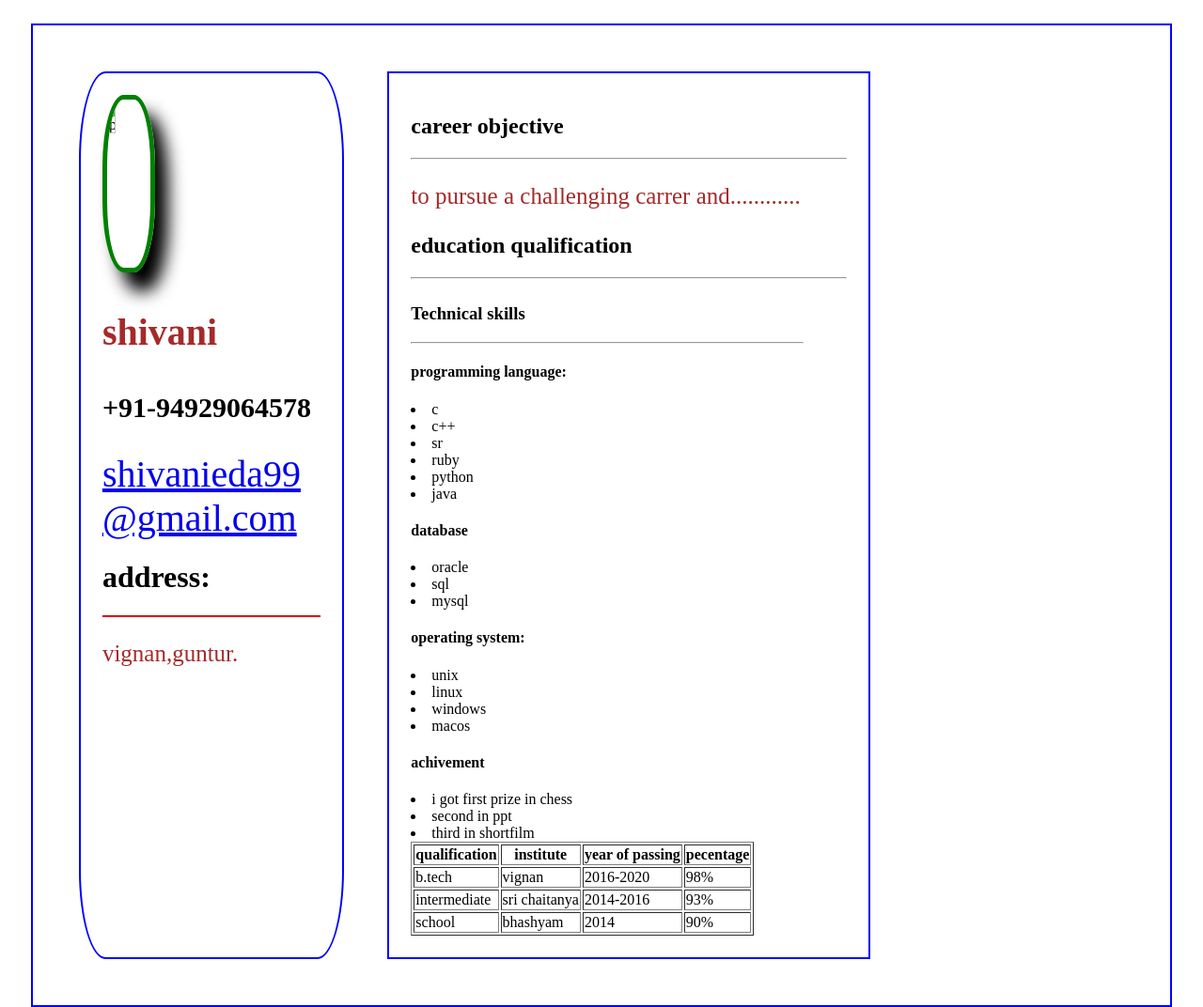
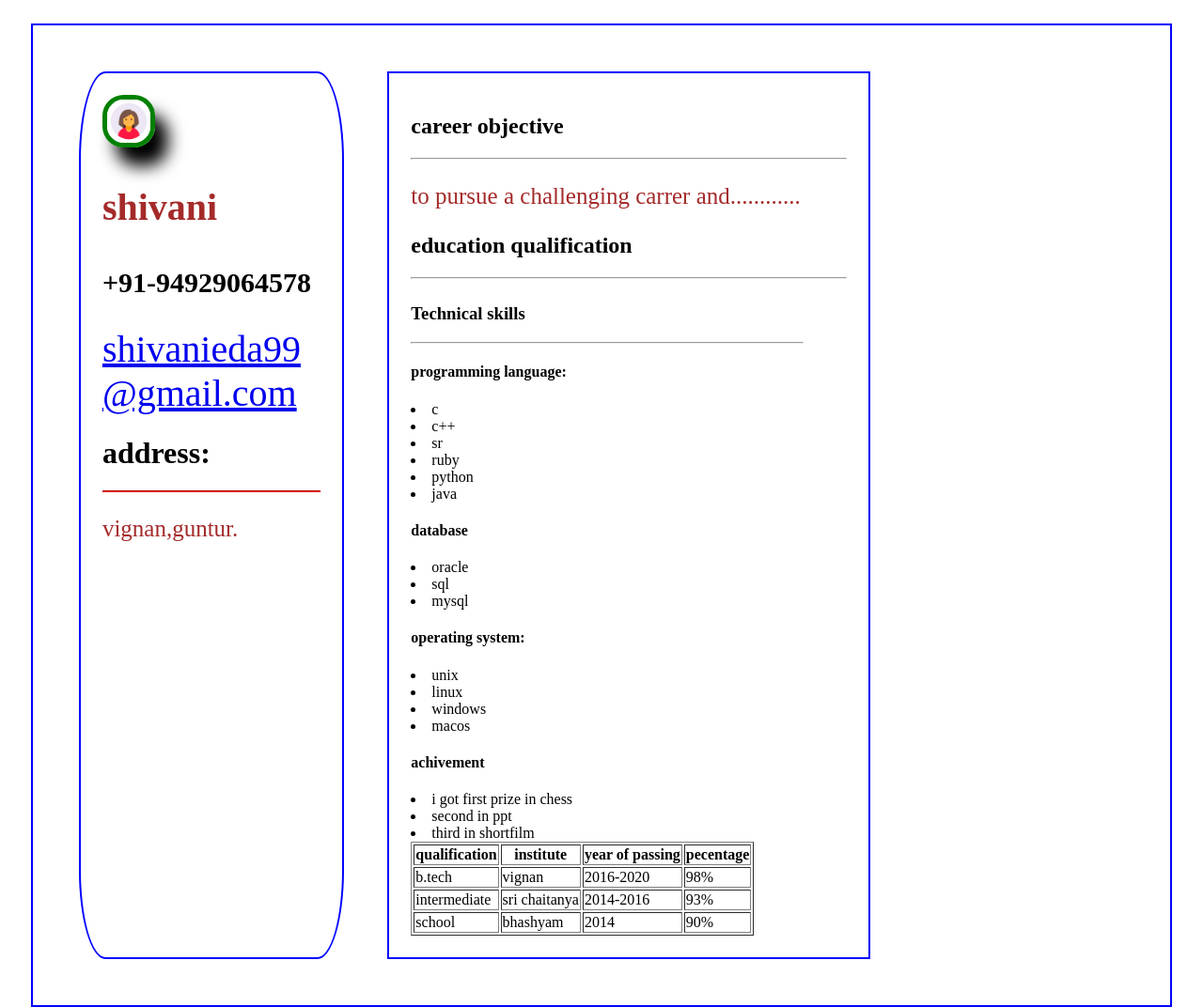
Before and after one commit to shivanieda/resumeproject99, a plain HTML site: page index.html in a window 1280 px wide. Shown: the whole page at 94% size. Drawn offline with Linux system fonts and the light colour scheme.

Commit message:
Update index.html

```diff
--- a/index.html
+++ b/index.html
@@ -7,7 +7,7 @@
 <body>
  <div class="main">
     <div class="left">
-    	<img src="images.png" alt="profile images">
+    	<img src="image.png" alt="profile images">
     <h3 style="color:brown;font-size:40px">shivani</h3>
   <h3 id="number">+91-94929064578</h3>
 <a style="font-size:40px"href="mailto:shivanieda99@gmail.com">shivanieda99@gmail.com</a>
```
